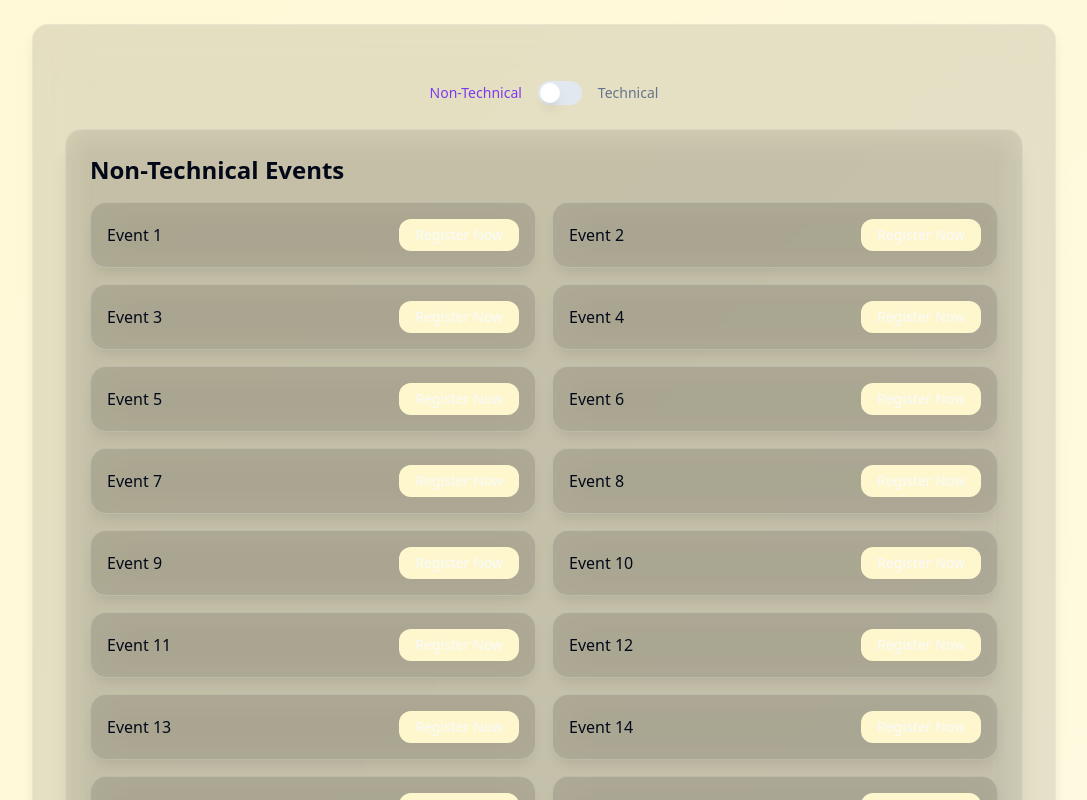
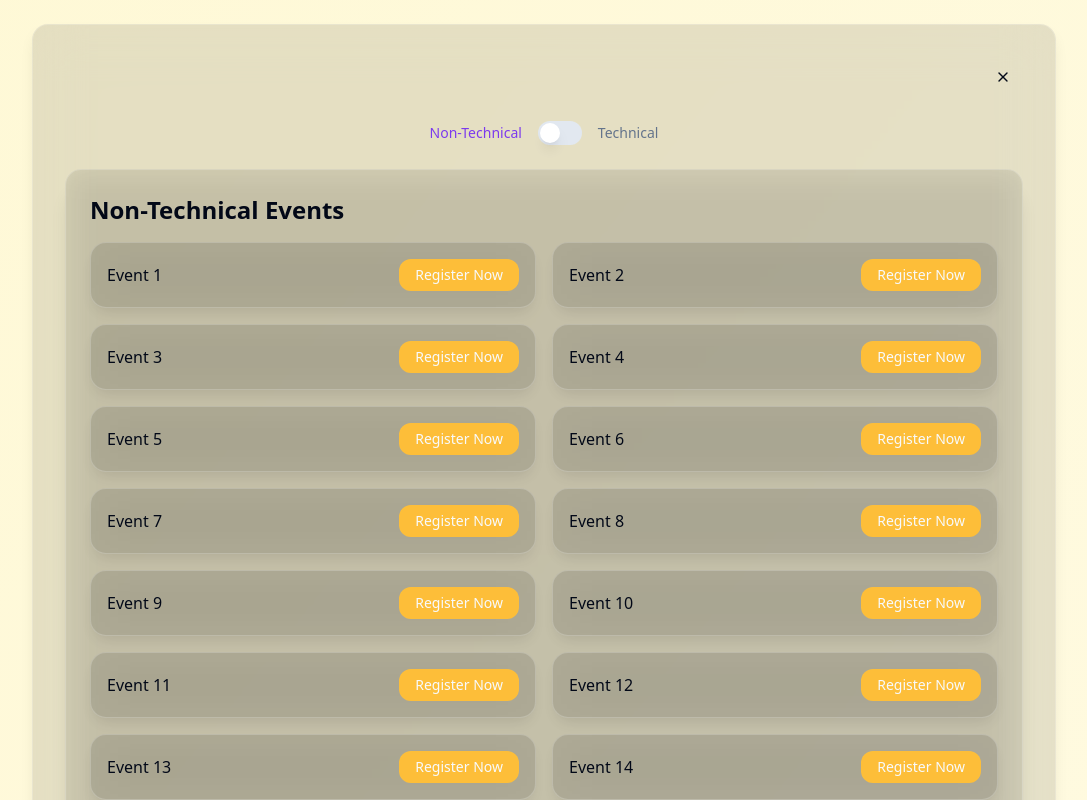
Before and after one commit to arhambhansali/INSTINCTS-1, a React (Vite) app: page /schedule in a window 1280 px wide. Shown: the top 800 px of the page, without its empty margins (96-1183 px from the left). Built offline with nearby package versions, Linux system fonts and the light colour scheme.

Commit message:
Revert and add navigation
Reverted to a previous state and added a button to navigate back from the events page.

```diff
--- a/src/index.css
+++ b/src/index.css
@@ -1,3 +1,4 @@
+
 @tailwind base;
 @tailwind components;
 @tailwind utilities;
--- a/src/pages/Index.tsx
+++ b/src/pages/Index.tsx
@@ -36,11 +36,11 @@ const Index = () => {
             <div className="flex justify-center gap-4">
               <button
                 onClick={() => navigate('/schedule')}
-                className={`px-6 py-2 ${!isTechnical ? 'bg-[#FEF7CD]' : 'bg-primary'} text-primary-foreground rounded-2xl hover:opacity-90 transition-opacity`}
+                className={`px-6 py-2 ${!isTechnical ? 'bg-[#fdbe39]' : 'bg-primary'} text-primary-foreground rounded-2xl hover:opacity-90 transition-opacity`}
               >
                 Schedule
               </button>
-              <button className={`px-6 py-2 ${!isTechnical ? 'bg-[#FEF7CD]' : 'bg-primary'} text-primary-foreground rounded-2xl hover:opacity-90 transition-opacity`}>
+              <button className={`px-6 py-2 ${!isTechnical ? 'bg-[#fdbe39]' : 'bg-primary'} text-primary-foreground rounded-2xl hover:opacity-90 transition-opacity`}>
                 Register Now
               </button>
             </div>
--- a/src/pages/Schedule.tsx
+++ b/src/pages/Schedule.tsx
@@ -1,9 +1,13 @@
 
 import { Switch } from "@/components/ui/switch";
 import { useState } from "react";
+import { useNavigate } from "react-router-dom";
+import { Button } from "@/components/ui/button";
+import { X } from "lucide-react";
 
 const Schedule = () => {
   const [isTechnical, setIsTechnical] = useState(false);
+  const navigate = useNavigate();
 
   const technicalEvents = [
     "Aeromodelling Workshop",
@@ -23,6 +27,18 @@ const Schedule = () => {
     <div className={`min-h-screen p-6 ${isTechnical ? 'technical-bg' : 'non-technical-bg'} animated-gradient`}>
       <div className="max-w-5xl mx-auto space-y-8">
         <div className="glass-card p-8 space-y-6">
+          <div className="flex justify-between items-center">
+            <div />
+            <Button
+              variant="ghost"
+              size="icon"
+              onClick={() => navigate('/')}
+              className="rounded-full hover:bg-white/10"
+            >
+              <X className="h-6 w-6" />
+            </Button>
+          </div>
+
           <div className="text-center space-y-4">
             <div className="flex justify-center items-center space-x-4 my-6">
               <span className={`text-sm font-medium ${!isTechnical ? 'text-primary' : 'text-muted-foreground'}`}>
@@ -64,7 +80,7 @@ const Schedule = () => {
                     <div key={i} className="p-4 glass-card transform hover:scale-[1.02] transition-transform duration-300 ease-out">
                       <div className="flex justify-between items-center">
                         <h3 className="font-medium">Event {i + 1}</h3>
-                        <button className="px-4 py-1.5 bg-[#FEF7CD] text-primary-foreground rounded-xl hover:opacity-90 transition-opacity text-sm text-center">
+                        <button className="px-4 py-1.5 bg-[#fdbe39] text-primary-foreground rounded-xl hover:opacity-90 transition-opacity text-sm text-center">
                           Register Now
                         </button>
                       </div>
```
